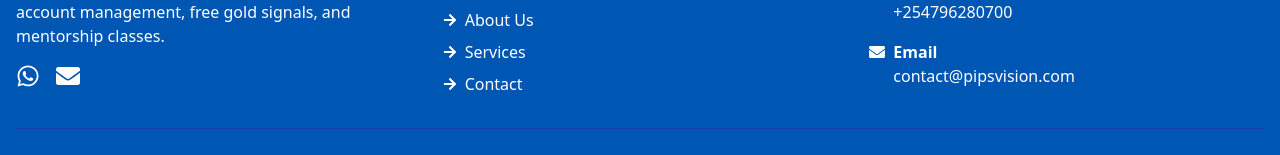
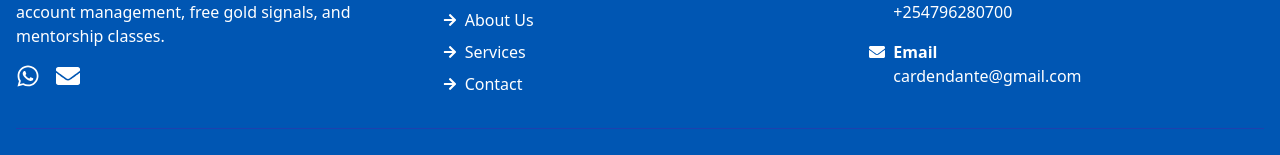
Before and after one commit to CardenDante/pips-vision-forex, a Next.js app: page / in a window 1280 px wide. Shown: the part 3236-3391 px from the top of the page. Built offline with nearby package versions, Linux system fonts and the light colour scheme.

Commit message:
update contact email address throughout the application

```diff
--- a/src/app/contact/ContactContent.js
+++ b/src/app/contact/ContactContent.js
@@ -55,7 +55,7 @@ export default function ContactContent() {
                 Send us a detailed message about your trading needs.
               </p>
               <Button
-                href="mailto:contact@pipsvision.com"
+                href="mailto:cardendante@gmail.com"
                 variant="primary"
                 external
               >
--- a/src/components/layout/Footer.js
+++ b/src/components/layout/Footer.js
@@ -28,7 +28,7 @@ const Footer = () => {
                 <FaWhatsapp size={24} />
               </a>
               <a
-                href="mailto:contact@pipsvision.com"
+                href="mailto:cardendante@gmail.com"
                 className="text-white hover:text-accent-light"
               >
                 <FaEnvelope size={24} />
@@ -86,10 +86,10 @@ const Footer = () => {
                 <div>
                   <p className="font-bold">Email</p>
                   <a
-                    href="mailto:contact@pipsvision.com"
+                    href="mailto:cardendante@gmail.com"
                     className="hover:text-accent-light"
                   >
-                    contact@pipsvision.com
+                    cardendante@gmail.com
                   </a>
                 </div>
               </div>
--- a/src/components/sections/Contact.js
+++ b/src/components/sections/Contact.js
@@ -44,7 +44,7 @@ const Contact = () => {
                 <h3 className="text-xl font-semibold mb-2">Email</h3>
                 <p className="text-gray-600 mb-2">Send us a detailed inquiry</p>
                 <Button
-                  href="mailto:contact@pipsvision.com"
+                  href="mailto:cardendante@gmail.com"
                   variant="primary"
                   className="mt-2"
                   external
```
